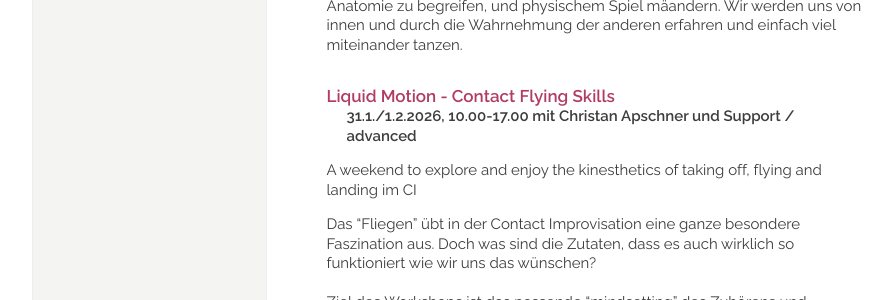
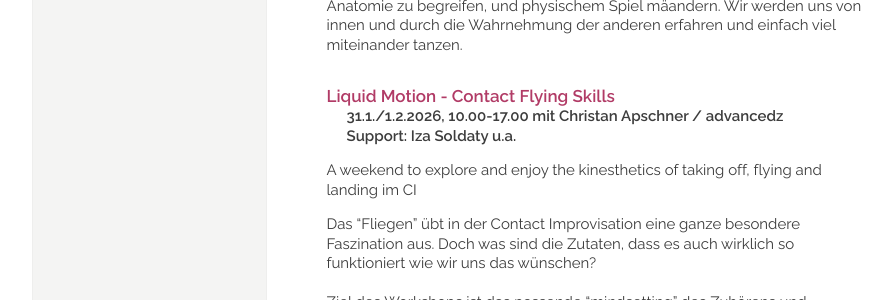
Before and after one commit to manulari/rollingpointat, a Jekyll site: the page built from _pages_de/wsws2024.md, in a window 1280 px wide and 900 px high, scrolled down 2262 px. Shown: the part 153-453 px from the top of the window, without its empty margins (152-1044 px from the left). Built offline with Jekyll 4.4.1, drawn with Linux system fonts in a browser that asks for light colours; comment, search, counter and statistics services are not loaded.

Commit message:
Update page (de) “wsws2024”

```diff
--- a/_pages_de/wsws2024.md
+++ b/_pages_de/wsws2024.md
@@ -62,7 +62,8 @@ In diesem Sinne werden wir an diesem Wochenende zwischen Tanzimprovisation, Info
 
 #### **Liquid Motion - Contact Flying Skills**
 
-**31.1./1.2.2026, 10.00-17.00 mit Christan Apschner und Support / advanced**
+**31.1./1.2.2026, 10.00-17.00 mit Christan Apschner  / advancedz**\
+**Support: Iza Soldaty u.a.**
 
 A weekend to explore and enjoy the kinesthetics of taking off, flying and landing im CI
 
```
